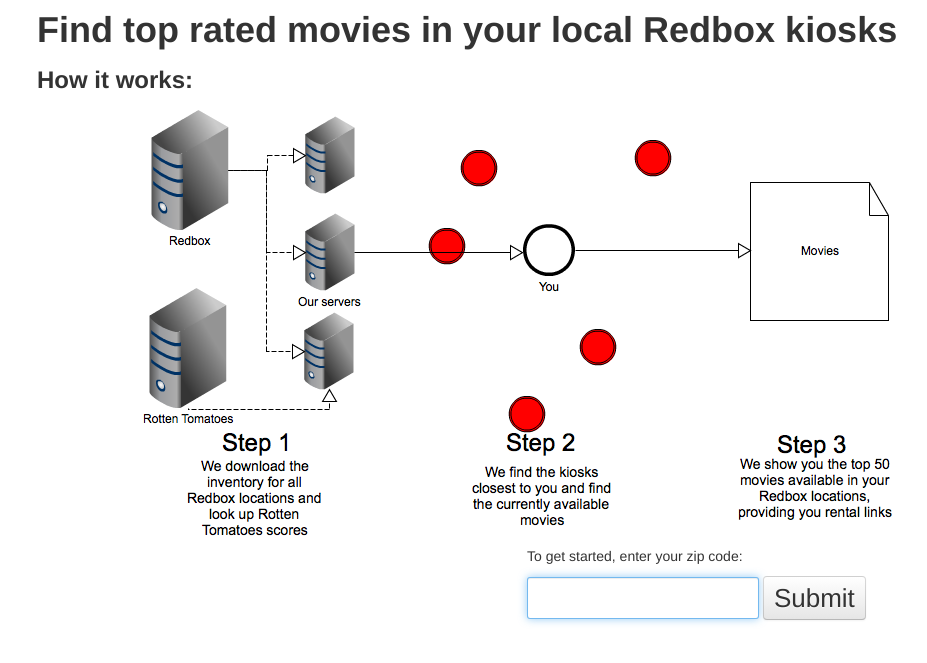
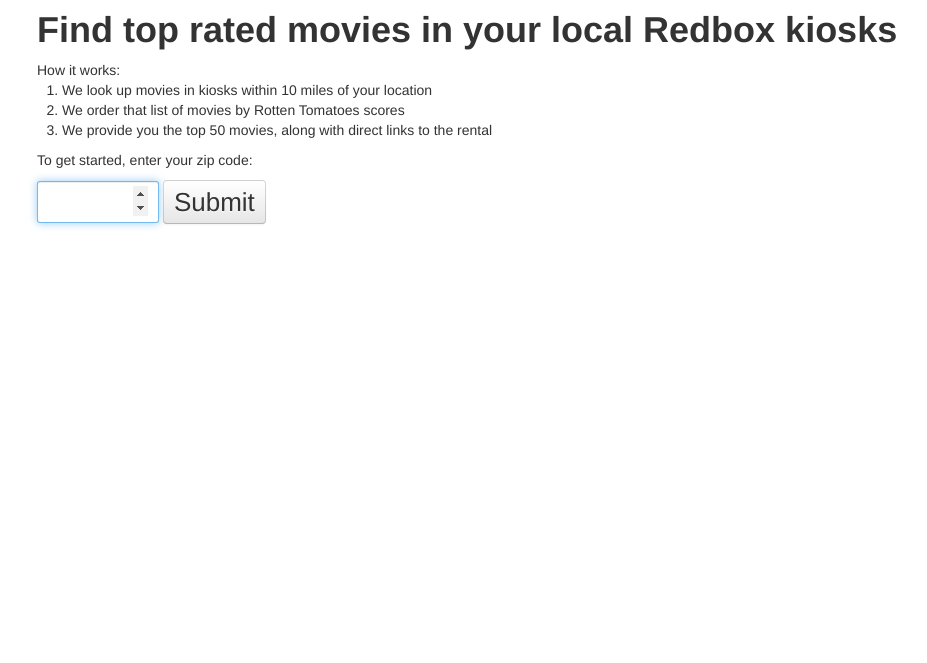
Before and after one commit to thinkjson/redbox-mashup, a Python web app: template templates/index.html in a window 1280 px wide. Shown: the top 663 px of the page, without its empty margins (123-1050 px from the left). Run offline with Jinja, Linux system fonts and the light colour scheme; the template is opened without the code that fills it, so the values that code supplies are empty; some libraries are stand-ins or nearby versions.

Commit message:
Mobile friendly layout

```diff
--- a/static/style.css
+++ b/static/style.css
@@ -1,9 +1,15 @@
-input.zip { padding: 5px 10px; font-size: 26px;height: 30px;}
+input.zip { padding: 5px 10px; font-size: 26px;height: 30px;width:100px;}
 button.submit { font-size: 26px; padding: 1px 10px;line-height: 40px;margin-bottom:8px;}
 p.submit { text-align: center; }
 
 .right {
     float: right;
+}
+
+#main {
+    max-width: 960px;
+    margin: 10px auto;
+    padding: 0 10px;
 }
 
 #how-it-works {
@@ -15,12 +21,20 @@
     list-style-type: none;
     margin: 0;
 }
+
 #movies li {
     margin-left: 0;
     margin-bottom: 2.5em;
-    padding-left: 120px;
     min-height: 160px;
 }
+
+#movies li img {
+    border: 1px solid #222222;
+    float: left;
+    margin: 12px 10px 0 0;
+    box-shadow: 3px 3px 2px #333;
+}
+
 .movie-title {
     font-size: 24px;
     line-height: 40px;
--- a/templates/index.html
+++ b/templates/index.html
@@ -4,27 +4,34 @@
         <meta charset="utf-8">
         <meta http-equiv="X-UA-Compatible" content="IE=edge,chrome=1">
         <title>Find top rated movies in your local Redbox kiosks</title>
-        <meta name="description" content="">
+        <meta name="description" content="Find top rated movies in your local Redbox kiosks">
+        <meta name="viewport" content="width=device-width; initial-scale=1.0; maximum-scale=1.0; user-scalable=no;" />
+        <meta name="MobileOptimized" content="width" />
+        <meta name="HandheldFriendly" content="true" />
         <!--
         <link rel="stylesheet" href="css/main.css">
         <script src="js/vendor/modernizr-2.6.1.min.js"></script>
         -->
 
-        <link rel="stylesheet" href="/static/960.css">
         <link rel="stylesheet" href="/static/bootstrap-custom.css">
         <link rel="stylesheet" href="/static/style.css">
     </head>
     <body>
 
 
-        <div id="main" class="container_12">
+        <div id="main">
             <h1>Find top rated movies in your local Redbox kiosks</h1>
-            <h3>How it works:</h3>
-            <p id="how-it-works"></p>
-            <p class="grid_6 prefix_6">To get started, enter your zip code:</p>
+            <div id="howitworks">How it works:
+                <ol>
+                    <li>We look up movies in kiosks within 10 miles of your location</li>
+                    <li>We order that list of movies by Rotten Tomatoes scores</li>
+                    <li>We provide you the top 50 movies, along with direct links to the rental</li>
+                </ul>
+            </div>
+            <p>To get started, enter your zip code:</p>
             <form action="" method="get" name="zip_code_form" id="id_zip_code_form" class="grid_6 prefix_6">
                 <p>
-                    <input type="text" id="id_zip" name="zip" class="zip" /> <button type="submit" class="btn submit">Submit</button>
+                    <input type="number" id="id_zip" name="zip" class="zip" /> <button type="submit" class="btn submit">Submit</button>
                 </p>
             </form>
 
--- a/templates/loading.html
+++ b/templates/loading.html
@@ -9,7 +9,6 @@
         <link rel="stylesheet" href="css/main.css">
         <script src="js/vendor/modernizr-2.6.1.min.js"></script>
         -->
-        <link rel="stylesheet" href="/static/960.css">
         <link rel="stylesheet" href="/static/bootstrap-custom.css">
         <link rel="stylesheet" href="/static/style.css">
     </head>
```
Also changed, not shown: templates/zipcode.html (+9 -7 lines).
